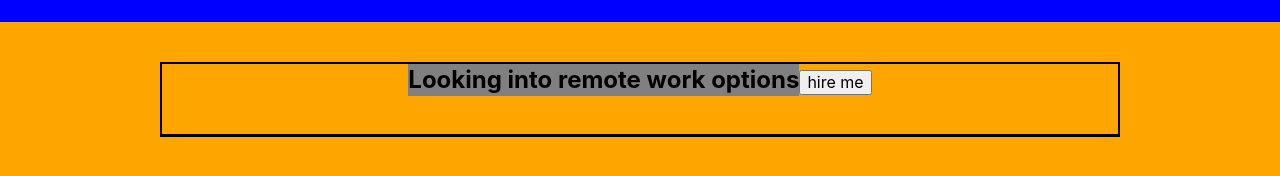
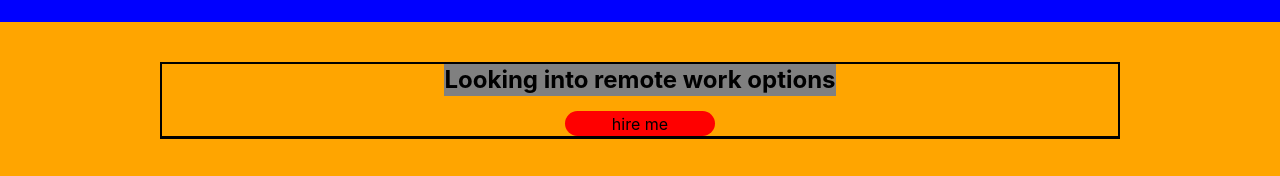
Before and after one commit to Pavel-SS/cv, a React (Create React App) app: page / in a window 1280 px wide. Shown: the part 1300-1476 px from the top of the page. Built offline with nearby package versions, Linux system fonts and the light colour scheme.

Commit message:
Update AsideLocation.tsx

```diff
--- a/src/aside/asideLocation/AsideLocation.tsx
+++ b/src/aside/asideLocation/AsideLocation.tsx
@@ -10,9 +10,8 @@ export const AsideLocation = (props: AsideStyleType) => {
              <div className={`section  ${s.aside__container}`}>
                    <div className={`${style.aside__location_block} ${s.aside__title}`}>
                        <h2>Looking into remote work options</h2>
-                        <button>hire me</button>
+                        <button className={s.aside__btn}>hire me</button>
                    </div>
-
             </div>
         </aside>
     )
```
